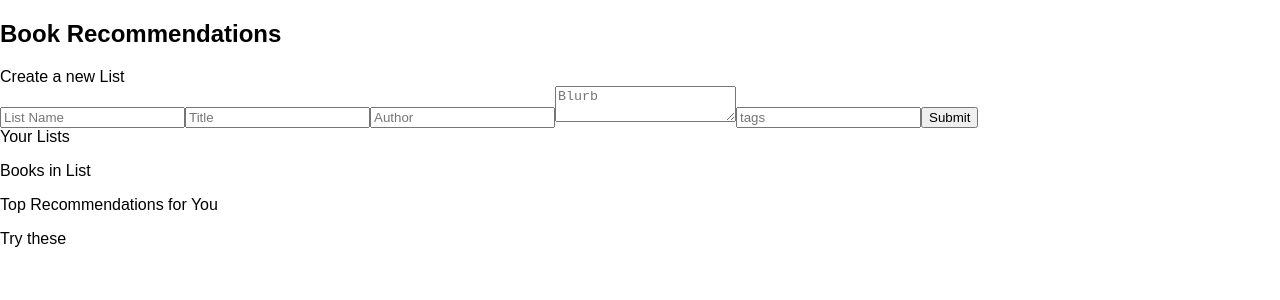
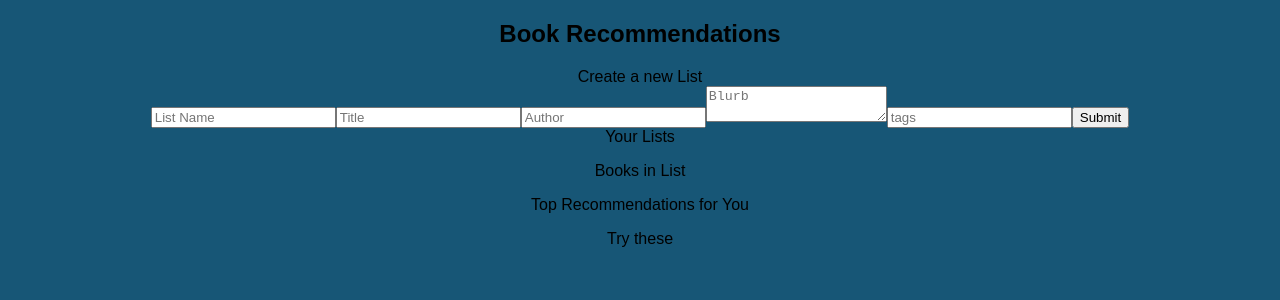
Before and after one commit to thinkful-c11/book-thing.io, a React (Create React App) app in the folder client/: page /recommendations in a window 1280 px wide. Shown: the top 300 px of the page. Built offline with nearby package versions, Linux system fonts and the light colour scheme.

Commit message:
added some styling to library page

```diff
--- a/client/src/library/index.js
+++ b/client/src/library/index.js
@@ -1,6 +1,7 @@
 import React from "react";
 import * as actions from "../redux/actions";
 import {connect} from "react-redux";
+import "./library.css";
 
 class Library extends React.Component {
   componentDidMount() {
@@ -18,7 +19,7 @@ class Library extends React.Component {
       );
     });
     return (
-      <div>
+      <div className="library-list">
         <h1>Library</h1>
         <ul>{books}</ul>
       </div>
--- /dev/null
+++ b/client/src/library/library.css
@@ -0,0 +1,13 @@
+body {
+  background-color: #175676;
+  text-align: center;
+}
+
+.library-list h1 {
+  color: #fafaff;
+}
+
+.library-list ul {
+  list-style: none;
+  color: #fafaff;
+}
--- a/client/src/recommendations/index.js
+++ b/client/src/recommendations/index.js
@@ -19,7 +19,7 @@ class Recommendations extends React.Component {
     };
     this.props.dispatch(actions.createBook(list.books[0], this.props.user.token));
     this.props.dispatch(actions.createList(list, this.props.user.token));
-    this.props.dispatch(actions.fetchList(this.ptops.user.token));
+    this.props.dispatch(actions.fetchList(this.props.user.token));
   }
 
   componentWillReceiveProps(nextProps) {
```
